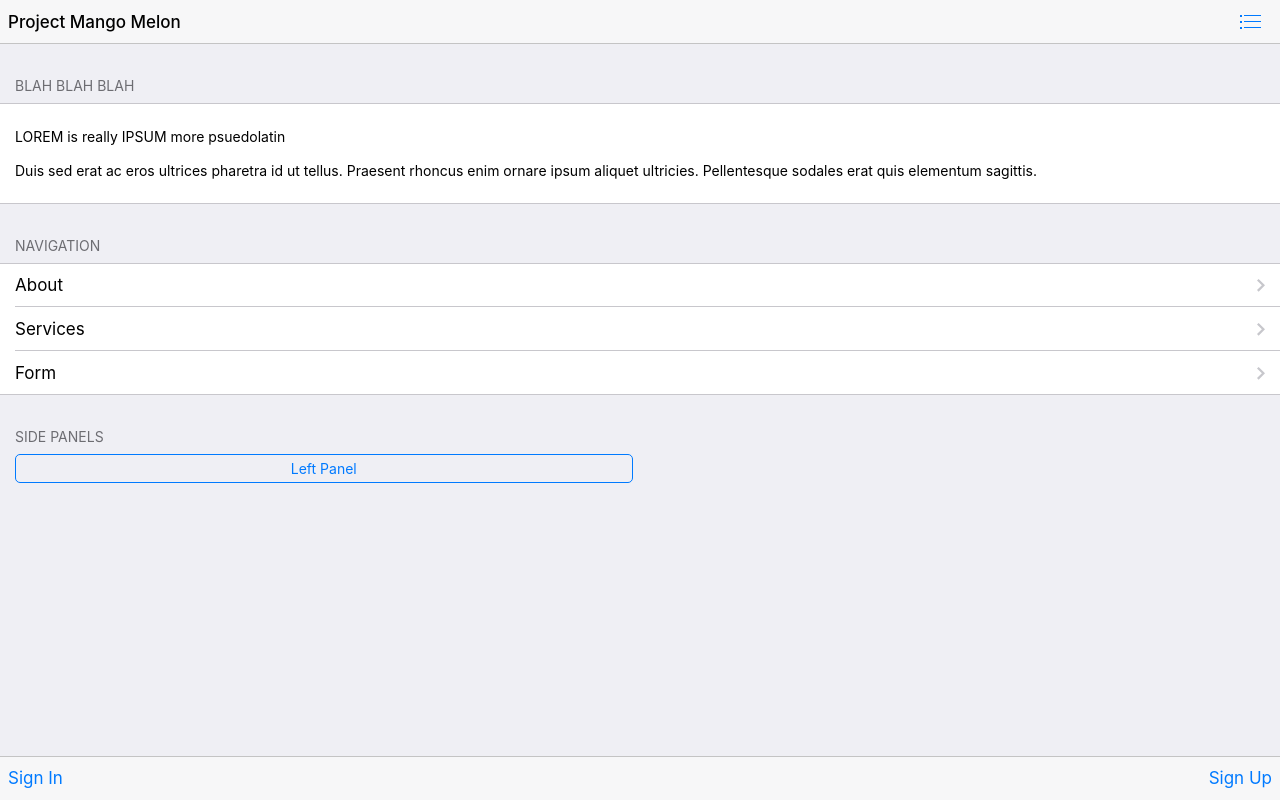
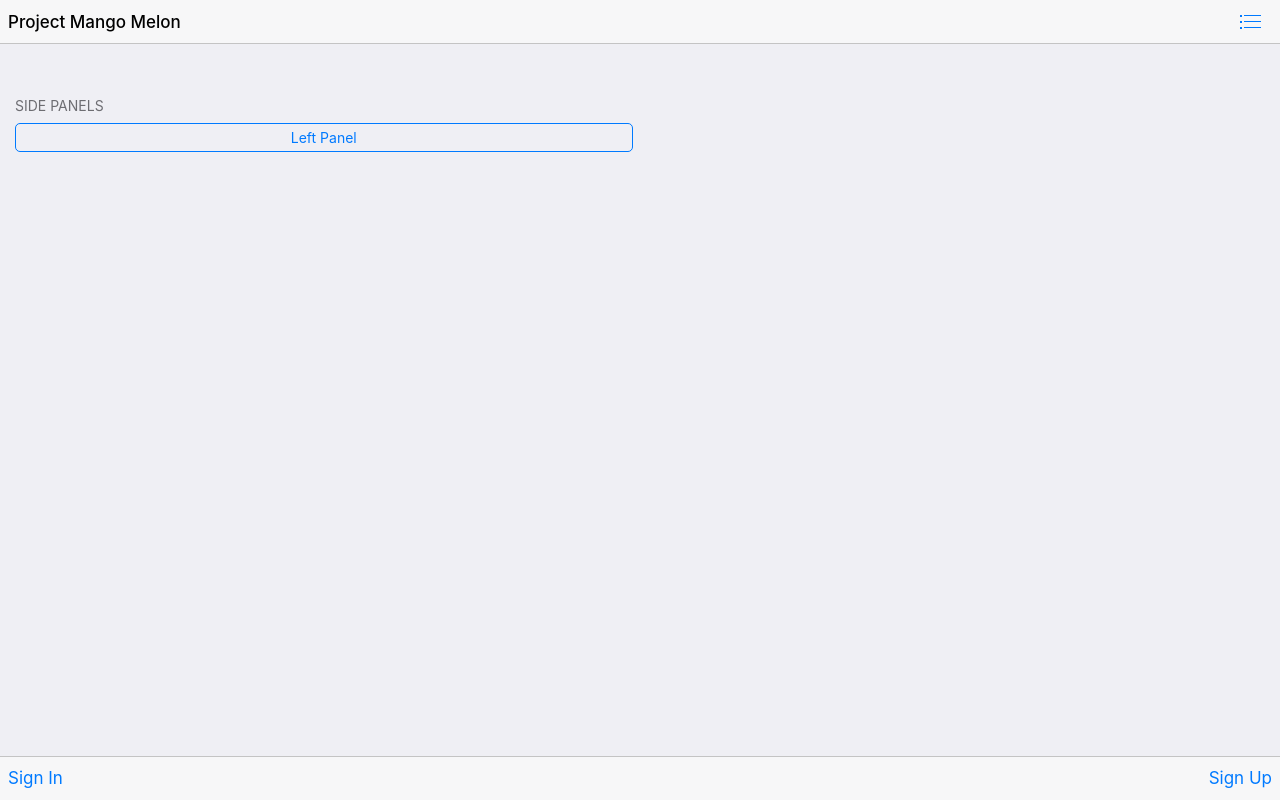
Before and after one commit to jack-the-coder/mango-melon, a Python web app: template templates/layout.html in a window 1280 px wide. Run offline with Jinja, Linux system fonts and the light colour scheme; the template is opened without the code that fills it, so the values that code supplies are empty; style sheets or scripts are compiled from the project's sources.

Commit message:
attempt to fix templating bug

```diff
--- a/templates/layout.html
+++ b/templates/layout.html
@@ -44,36 +44,21 @@
           <div data-page="index" class="page">
             <!-- Scrollable page content-->
             <div class="page-content">
-              <div class="content-block-title">blah BLAH blah</div>
-              <div class="content-block">
-                <div class="content-block-inner">
-                  <p>LOREM is really IPSUM more psuedolatin </p>
-                  <p>Duis sed erat ac eros ultrices pharetra id ut tellus. Praesent rhoncus enim ornare ipsum aliquet ultricies. Pellentesque sodales erat quis elementum sagittis.</p>
-                </div>
-              </div>
-              <div class="content-block-title">Navigation</div>
-              <div class="list-block">
-                <ul>
-                  <li><a href="about.html" class="item-link">
-                      <div class="item-content">
-                        <div class="item-inner">
-                          <div class="item-title">About</div>
-                        </div>
-                      </div></a></li>
-                  <li><a href="services.html" class="item-link">
-                      <div class="item-content">
-                        <div class="item-inner">
-                          <div class="item-title">Services</div>
-                        </div>
-                      </div></a></li>
-                  <li><a href="form.html" class="item-link">
-                      <div class="item-content">
-                        <div class="item-inner">
-                          <div class="item-title">Form</div>
-                        </div>
-                      </div></a></li>
-                </ul>
-              </div>
+              {% for message in get_flashed_messages() %}
+        			<div class='message'>{{ message }}</div>
+        		{% endfor %}
+        		<br>
+        		{% block body %}
+        			{% if error_head and error_message  %}
+        				<div class="container">
+        					<h1>{{ error_head }}</h1>
+        					<p>{{ error_message }}</p>
+        					{% if error_link and error_link_m %}
+        						<a href={{ error_link }}>{{ error_link_m }}</a>
+        					{% endif %}
+        				</div>
+        			{% endif %}
+        		{% endblock %}
               <div class="content-block-title">Side panels</div>
               <div class="content-block">
                 <div class="row">
```
